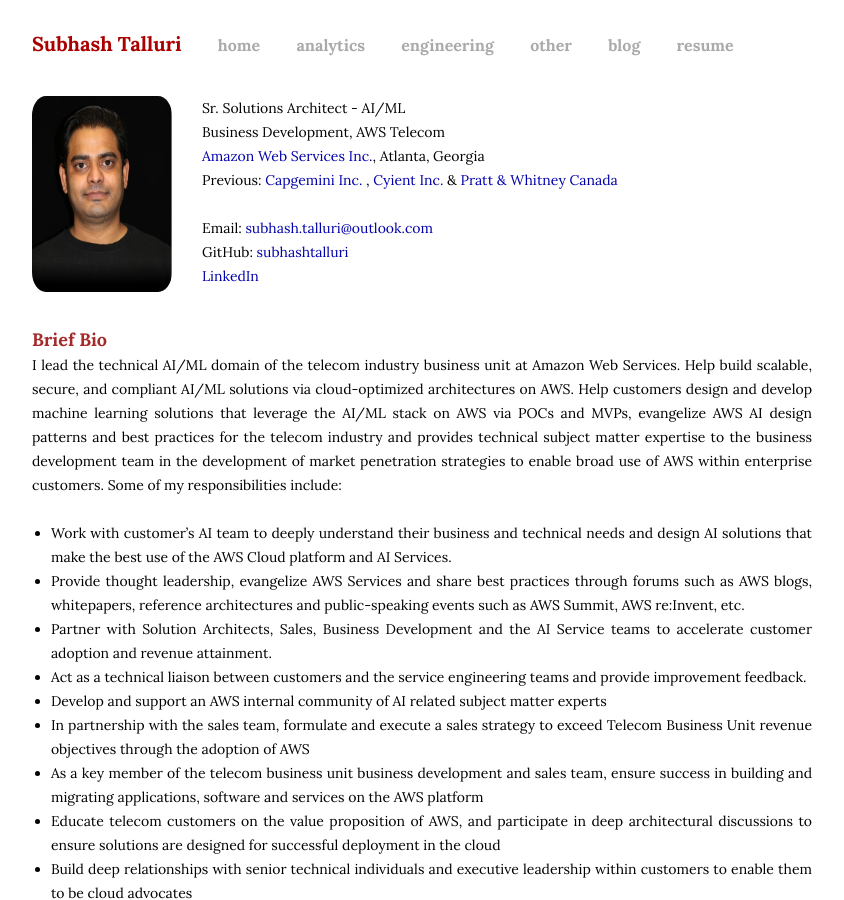
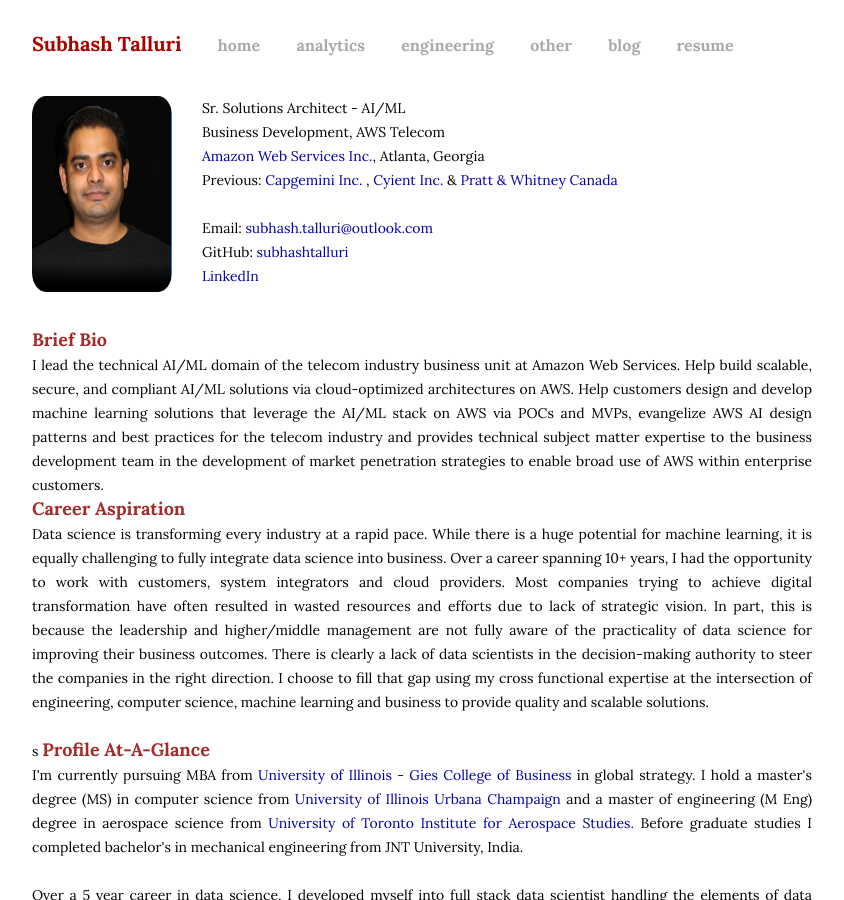
Before and after one commit to subhashtalluri/subhashtalluri.github.io, a Jekyll site: the page built from index.md, in a window 1280 px wide and 900 px high. Shown: the whole window, without its empty margins (88-932 px from the left). Built offline with Jekyll 4.4.1, drawn with Linux system fonts in a browser that asks for light colours.

Commit message:
update 5'

```diff
--- a/_layouts/home.html
+++ b/_layouts/home.html
@@ -26,21 +26,8 @@
 
               <div class="homecontent">
                 <b><span style="color:brown"><font size="4">Brief Bio</font></span></b> <br>
-                I lead the technical AI/ML domain of the telecom industry business unit at Amazon Web Services. Help build scalable, secure, and compliant AI/ML solutions via cloud-optimized architectures on AWS. Help customers design and develop machine learning solutions that leverage the AI/ML stack on AWS via POCs and MVPs, evangelize AWS AI design patterns and best practices for the telecom industry and provides technical subject matter expertise to the business development team in the development of market penetration strategies to enable broad use of AWS within enterprise customers. Some of my responsibilities include:
-                <br>
-                <br>
-                <ul>
-                  <li>Work with customer’s AI team to deeply understand their business and technical needs and design AI solutions that make the best use of the AWS Cloud platform and AI Services. </li>
-                  <li>Provide thought leadership, evangelize AWS Services and share best practices through forums such as AWS blogs, whitepapers, reference architectures and public-speaking events such as AWS Summit, AWS re:Invent, etc. </li>
-                  <li>Partner with Solution Architects, Sales, Business Development and the AI Service teams to accelerate customer adoption and revenue attainment.</li>
-                  <li>Act as a technical liaison between customers and the service engineering teams and provide improvement feedback.</li>
-                  <li>Develop and support an AWS internal community of AI related subject matter experts </li>
-                  <li>In partnership with the sales team, formulate and execute a sales strategy to exceed Telecom Business Unit revenue objectives through the adoption of AWS </li>
-                  <li>As a key member of the telecom business unit business development and sales team, ensure success in building and migrating applications, software and services on the AWS platform </li>
-                  <li>Educate telecom customers on the value proposition of AWS, and participate in deep architectural discussions to ensure solutions are designed for successful deployment
-                      in the cloud </li>
-                  <li>Build deep relationships with senior technical individuals and executive leadership within customers to enable them to be cloud advocates </li>
-                </ul>
+                I lead the technical AI/ML domain of the telecom industry business unit at Amazon Web Services. Help build scalable, secure, and compliant AI/ML solutions via cloud-optimized architectures on AWS. Help customers design and develop machine learning solutions that leverage the AI/ML stack on AWS via POCs and MVPs, evangelize AWS AI design patterns and best practices for the telecom industry and provides technical subject matter expertise to the business development team in the development of market penetration strategies to enable broad use of AWS within enterprise customers.
+
                 <br>
                 <b><span style="color:brown"><font size="4">Career Aspiration</font></span></b> <br>
                 Data science is transforming every industry at a rapid pace. While there is a huge potential for machine learning, it is equally challenging to fully integrate data science into business. Over a career spanning 10+ years, I had the opportunity to work with customers, system integrators and cloud providers. Most companies trying to achieve digital transformation have often resulted in wasted resources and efforts due to lack of strategic vision. In part, this is because the leadership and higher/middle management are not fully aware of the practicality of data science for improving their business outcomes. There is clearly a lack of data scientists in the decision-making authority to steer the companies in the right direction. I choose to fill that gap using my cross functional expertise at the intersection of engineering, computer science, machine learning and business to provide quality and scalable solutions.
```
